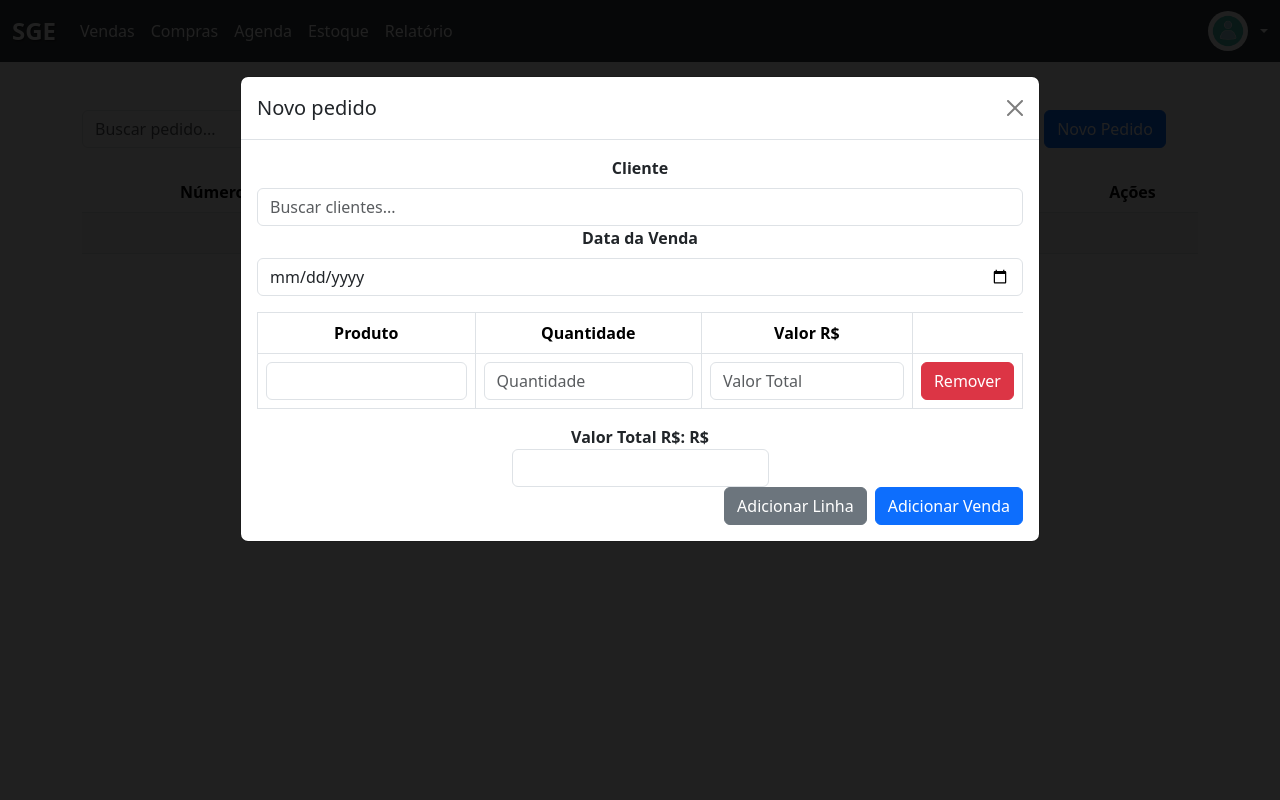
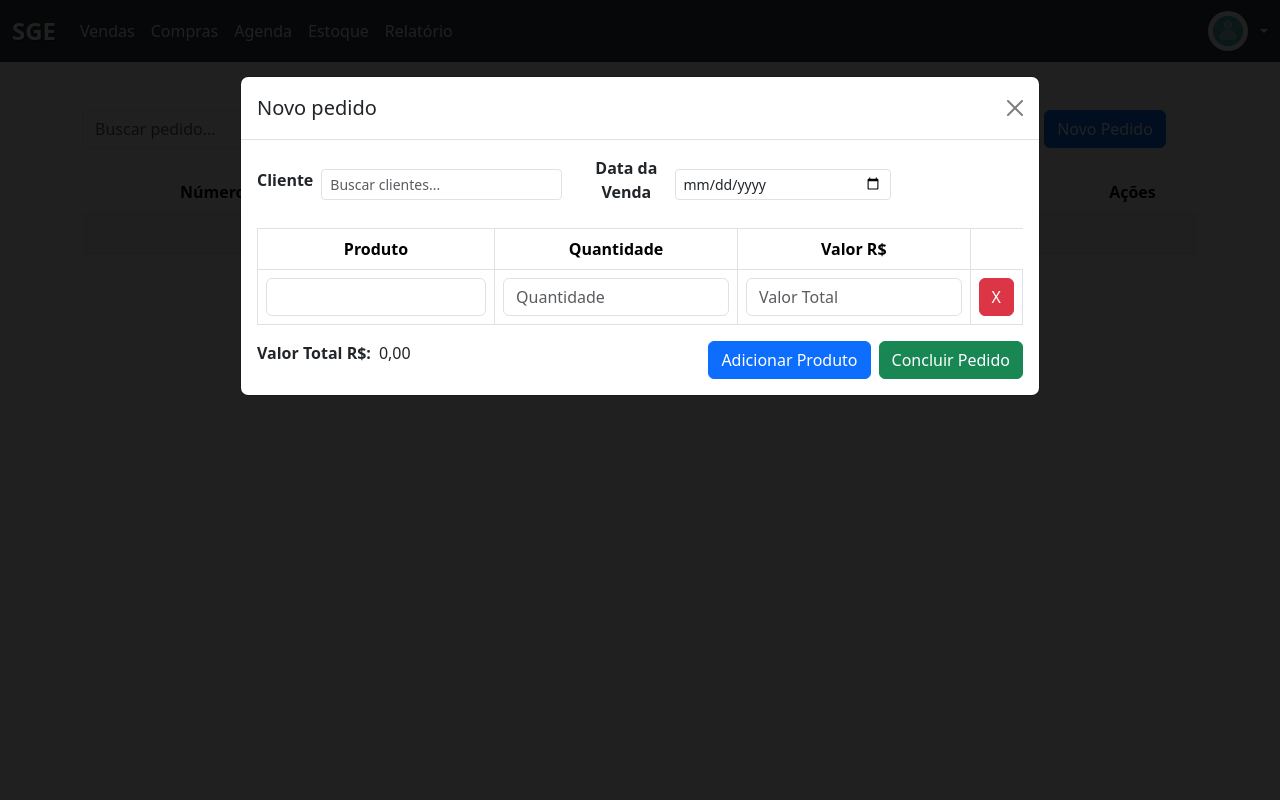
Before and after one commit to gabriecgaldino/app_management, a Django app: page /vendas/ in a window 1280 px wide, after a click on "Novo Pedido". Run offline with Django 5.2, Linux system fonts and the light colour scheme.

Commit message:
Atualização de layout

```diff
--- a/Vendas/templates/vendas.html
+++ b/Vendas/templates/vendas.html
@@ -36,11 +36,16 @@
                         <!-- Formulário de cadastro de venda -->
                         <form action="" method="post">
                             {% csrf_token %}
-                            <div class="mb-3">
-                                <label for="cliente" class="form-label"><strong>Cliente</strong></label>
-                                <input type="text" class="form-control" name="cliente" placeholder="Buscar clientes...">
-                                <label for="data_venda" class="form-label"><strong>Data da Venda</strong></label>
-                                <input type="date" class="form-control" name="data_venda">
+                            <div class="row mb-3">
+                                <div class="col-md-5 d-flex align-items-center">
+                                    <label for="cliente" class="form-label"><strong>Cliente</strong></label>
+                                    <input type="text" class="form-control form-control-sm ms-2" name="cliente" placeholder="Buscar clientes...">
+                                </div>
+
+                                <div class="col-md-5 d-flex align-items-center">
+                                    <label for="data_venda" class="form-label"><strong>Data da Venda</strong></label>
+                                    <input type="date" class="form-control form-control-sm ms-2" name="data_venda">
+                                </div>
                             </div>
                             <td>
 
@@ -70,22 +75,24 @@
                                                 <input type="text" class="form-control" name="valor_total[]" placeholder="Valor Total">
                                             </td>
                                             <td>
-                                                <button type="button" class="btn btn-danger btn-remove-row">Remover</button>
+                                                <button type="button" class="btn btn-danger btn-remove-row">X</button>
                                             </td>
                                         </tr>
                                     </tbody>
                                 </table>
                             </div>
-
-                                <strong><label for="valor_total" id="form-label">Valor Total R$: R$ <input type="text" class="form-control"></label></strong>
+                            <div class="d-flex justify-content-between">
+                                <div class="d-flex">
+                                    <strong>Valor Total R$: </label></strong><span class="ms-2"> 0,00 </span>
+                                </div>
+                                <!-- Botão de Enviar -->
+                                <div class="d-flex justify-content-end col-9">
+                                    <button type="button" id="addRowButton" class="btn btn-primary">Adicionar Produto</button>
+                                    <button type="submit" class="btn btn-success ms-2">Concluir Pedido</button>
+                                </div>
+                            </div>
 
 
-
-                            <!-- Botão de Enviar -->
-                            <div class="d-flex justify-content-end col-md-12">
-                                <button type="button" id="addRowButton" class="btn btn-secondary">Adicionar Linha</button>
-                                <button type="submit" class="btn btn-primary ms-2">Adicionar Venda</button>
-                            </div>
                         </form>
                     </div>
                 </div>
```
